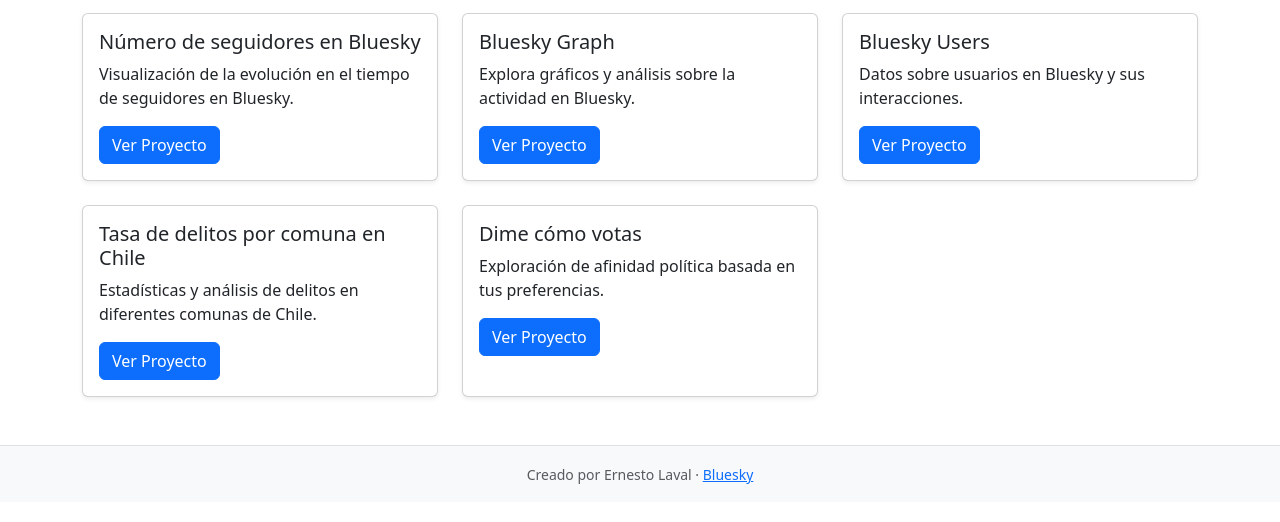
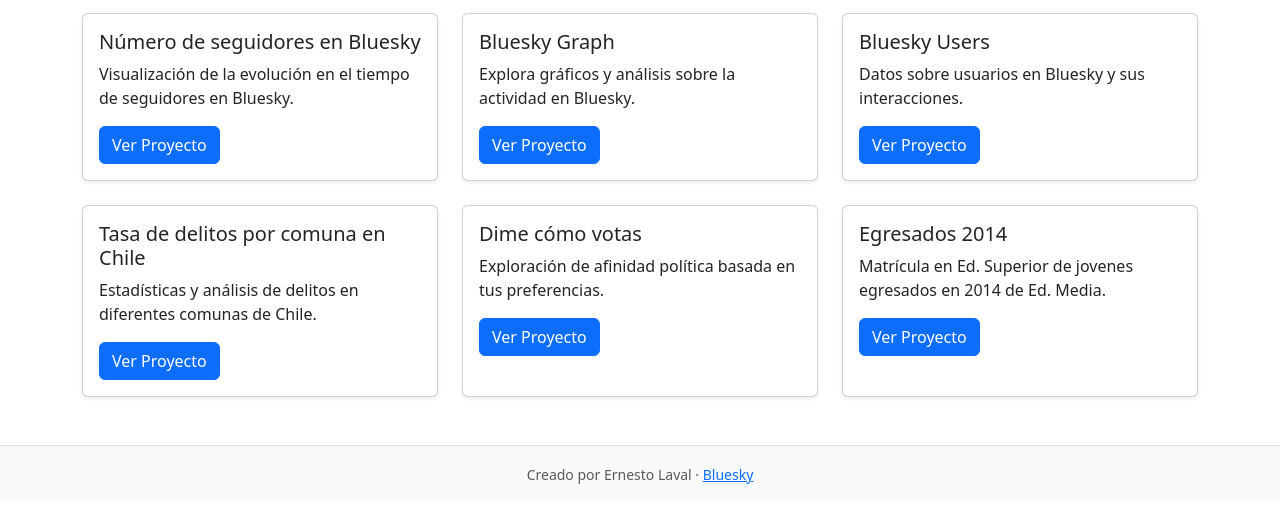
Before and after one commit to elaval/elaval.github.io, a plain HTML site: page index.html in a window 1280 px wide. Shown: the part 204-726 px from the top of the page. Drawn offline with nearby package versions, Linux system fonts and the light colour scheme.

Commit message:
Update index.html

```diff
--- a/index.html
+++ b/index.html
@@ -75,8 +75,23 @@
           </div>
         </div>
       </div>
+
+      <!-- Proyecto 6 -->
+      <div class="col">
+        <div class="card h-100 shadow-sm">
+          <div class="card-body">
+            <h5 class="card-title">Egresados 2014</h5>
+            <p class="card-text">Matrícula en Ed. Superior de jovenes egresados en 2014 de Ed. Media.</p>
+            <a href="https://elaval.github.io/egresados2014/" class="btn btn-primary" target="_blank">Ver Proyecto</a>
+          </div>
+        </div>
+      </div>
+
+
     </div>
   </div>
+
+
 
   <!-- Footer -->
   <footer class="bg-light text-center text-muted py-3 border-top">
```
